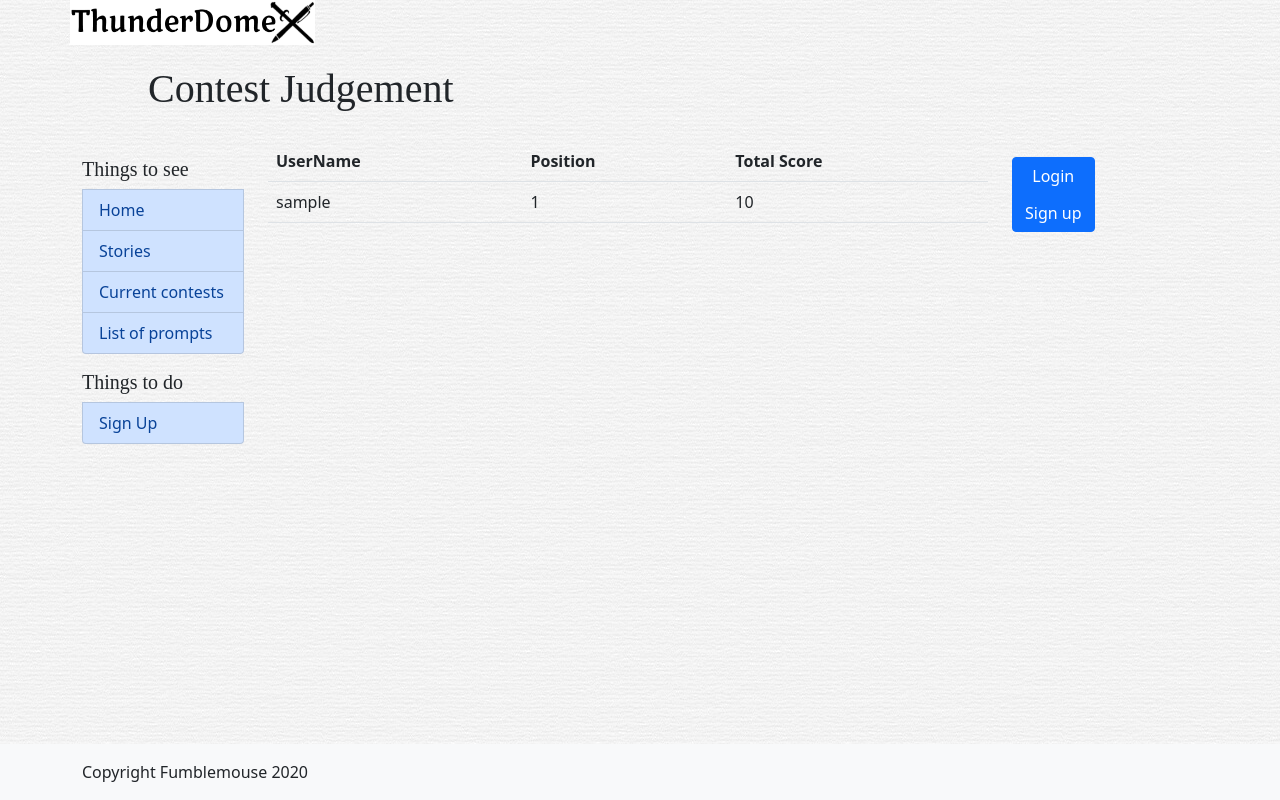
After one commit to Fumblemouse/thunderdome-writing-contest, a Django app: page /1/view-judgement-contest in a window 1280 px wide. The commit adds this page. Run offline with Django 3.2, Linux system fonts and the light colour scheme; tables that the repository leaves empty hold one stand-in row (values such as "Sample post"); some web fonts are replaced.

Commit message:
first run through of contest

```diff
--- a/td2/baseapp/static/baseapp/css/baseapp.css
+++ b/td2/baseapp/static/baseapp/css/baseapp.css
@@ -1,9 +1,11 @@
-
 html {
     position: relative;
     min-height: 100%;
   }
 
+body {
+    background: url('/static/baseapp/img/craft-paper.jpg');
+}
   h1,h2,h3,h4,h5,h6 {
     font-family: "Marko One", serif;
   }
--- a/td2/baseapp/templates/baseapp/base.html
+++ b/td2/baseapp/templates/baseapp/base.html
@@ -19,7 +19,7 @@
         {% block headtag %}{% endblock %}
     </head>
     <body class="d-flex flex-column h-100">
-        <div id="skiptocontent"><a href="#maincontent">skip to main content</a></div>
+        <div id="skiptocontent" ><a class="visually-hidden-focusable" href="#maincontent">skip to main content</a></div>
         <div class="container">
             <header>
                 <div class="row">
--- a/td2/promptarena/admin.py
+++ b/td2/promptarena/admin.py
@@ -2,8 +2,9 @@
 from django.contrib import admin # pylint: disable=unused-import
 
 # Register your models here.
-from .models import Prompt, Contest, Entry, Crit
+from .models import Prompt, Contest, Entry, Crit, Result
 admin.site.register(Prompt)
 admin.site.register(Contest)
 admin.site.register(Entry)
 admin.site.register(Crit)
+admin.site.register(Result)
--- a/td2/promptarena/models.py
+++ b/td2/promptarena/models.py
@@ -107,6 +107,8 @@ class Contest(models.Model):
             for story in judge[1]:
                 story_instance = Story.objects.get(pk = story)
                 Crit.objects.create(contest = self, reviewer= reviewer, story = story_instance )
+        self.status = 'JUDGEMENT'
+        self.save()
 
     def assign_stories(self, shuffled_stories, judges_with_stories):
         """checks for duplicates and returns list if there are none"""
@@ -118,6 +120,49 @@ class Contest(models.Model):
         for story in enumerate(judges_with_stories):
             judges_with_stories[story[0]][1].append(shuffled_stories[story[0]])
         return judges_with_stories
+
+    def judge(self):
+        """Count, Sort the results and"""
+        crits = Crit.objects.filter(contest = self.pk)
+        results = {}
+        results_order = {}
+        #create a dictionary with story as key and an array of two arrays scores, and
+        for crit in crits:
+            results.setdefault(crit.story, [[],crit.story.author])
+            results[crit.story][0].append(crit.score)
+            #results[crit.story][1] = crit.story.author
+
+        #sort the dictionary based on sum of the array (descending)
+        results_order = sorted(results.items(), key=lambda x: sum(x[1][0]), reverse=True)
+        #Create a result record for each item in the sorted array
+        for count, result in enumerate(results_order):
+            resultRow = Result.objects.create_result(self, result[1][1], result[0], len(results), count + 1, sum(result[1][0]))
+            resultRow.save()
+        self.status = 'CLOSED'
+        self.save()
+
+
+class ResultManager(models.Manager):
+    """Manager class so that they can be created by other models"""
+    def create_result(self, contest, entrant, story, number_of_entrants, position, score):
+        result = self.create(contest = contest, entrant = entrant, story = story, number_of_entrants = number_of_entrants, position = position, score = score)
+        # do something with the Result
+        return result
+
+class Result(models.Model):
+    """Stores results of contests, including positions, entrants and number of other entrants"""
+    contest = models.ForeignKey(Contest, on_delete=models.CASCADE)
+    entrant =  models.ForeignKey(
+      get_user_model(),
+      on_delete=models.SET_NULL,
+      null=True
+    )
+    story = models.ForeignKey(Story, on_delete=models.CASCADE)
+    number_of_entrants = models.PositiveSmallIntegerField()
+    position = models.PositiveSmallIntegerField()
+    score = models.PositiveSmallIntegerField()
+
+    objects = ResultManager()
 
 
 
--- /dev/null
+++ b/td2/promptarena/templates/promptarena/view-judgement-contest.html
@@ -0,0 +1,29 @@
+{% extends "baseapp/base.html" %}
+
+{% block header %}Contest Judgement{% endblock %}
+
+{% block content %}
+
+
+{% if results_context %}
+    <table class="table table-divided">
+        <tr>
+            <th>UserName</th>
+            <th>Position</th>
+            <th>Total Score</th>
+
+        </tr>
+    {% for result in results_context.all %}
+        <tr>
+            <td>{{ result.entrant.username }}</a></td>
+            <td>{{ result.position }}</td>
+            <td>{{ result.score }}</td>
+        </tr>
+    {% endfor %}
+    </table>
+
+{% else %}
+    <p>No Contests are currently active.</p>
+{% endif %}
+
+{% endblock %}
--- a/td2/promptarena/urls.py
+++ b/td2/promptarena/urls.py
@@ -14,10 +14,14 @@ urlpatterns = [
     path('view-current-contests', views.view_current_contests, name='view current contests'),
     path('view-prompts', views.view_prompts, name='view prompts'),
     path('<int:prompt_id>/view-full-prompt', views.view_full_prompt, name='view full prompt'),
+    path('<int:contest_id>/view-judgement-contest', views.view_judgement_contest, name='view judgement contest'),
+
     #enter things
     path('<int:contest_id>/enter-contest', views.enter_contest, name='enter contest'),
     #path('enter-contest-old-story', views.enter-contest-old-story, name='enter contest old story"),
     #judge things
     path('judgemode', views.judgemode, name='judgemode'),
+    path('<int:contest_id>/judge-contest', views.judge_contest, name='judge contest'),
     path('<int:story_id>/judgemode', views.judgemode, name='judgemode'),
+
 ]
--- a/td2/promptarena/views.py
+++ b/td2/promptarena/views.py
@@ -23,7 +23,7 @@ from .forms import (PromptForm,
     EnterContestNewStoryForm,
     EnterCritForm,
 )
-from .models import Prompt, Contest, Crit
+from .models import Prompt, Contest, Crit, Result
 
 
 
@@ -145,6 +145,10 @@ def enter_contest(request, contest_id,):
             'story_form' : story_form,
             }
         )
+    if contest_context.status != 'OPEN':
+        messages.error(request, 'This contest is not currently open for new entries.')
+        return render(request, 'promptarena/view-current-contests.html', {})
+
 
     return render(request, 'promptarena/enter-contest.html', {
         'contest_context' : contest_context,
@@ -153,15 +157,19 @@ def enter_contest(request, contest_id,):
         }
     )
 
+@login_required
 def close_contest(request, contest_id):
     """User closes specific contest """
     contest_context = get_object_or_404(Contest, pk=contest_id)
     context = {
         'contest_context' : contest_context,
     }
+    if contest_context.status != 'OPEN':
+        messages.error(request, 'You cannot close a contest that is not open')
+        return render(request, 'promptarena/view-full-contest.html', context)
     contest_context.close()
     messages.success(request, 'You have successfully closed the contest')
-    return render(request, 'promptarena/close-contest.html', context)
+    return render(request, 'promptarena/view-full-contest.html', context)
 
 def view_full_contest(request, contest_id):
     """User views specific prompt and metadata"""
@@ -214,3 +222,27 @@ def judgemode(request, story_id = 0):
         context['story'] = Story.objects.get(pk = story_id)
         context['form'] = crit_form
     return render(request, 'promptarena/judgemode.html', context)
+
+@login_required
+def judge_contest(request, contest_id = 0):
+    """Let they that have understanding count the number of the crits"""
+    contest_context = get_object_or_404(Contest, pk=contest_id)
+    context = {
+        'contest_context' : contest_context,
+    }
+    if contest_context.status != 'JUDGEMENT':
+        messages.error(request, 'You cannot judge a contest that is not ready for judgement')
+        return render(request, 'promptarena/view-full-contest.html', context)
+    contest_context.judge()
+    messages.success(request, 'You have successfully judged the contest')
+    context['results_context'] = Result.objects.filter(contest=contest_id)
+    return render(request, 'promptarena/view-judgement-contest.html', context)
+
+def view_judgement_contest(request, contest_id = 0):
+    """Let they that have understanding count the number of the crits"""
+    contest_context = get_object_or_404(Contest, pk=contest_id)
+    context = {
+        'contest_context' : contest_context,
+    }
+    context['results_context'] = Result.objects.filter(contest=contest_id)
+    return render(request, 'promptarena/view-judgement-contest.html', context)
```
Also changed, not shown: other parts of td2/baseapp/static/baseapp/css/baseapp.css (+2 -31 lines), td2/promptarena/templates/promptarena/view-current-contests.html (+14 -4 lines), td2/baseapp/static/baseapp/img/craft-paper.jpg (added), td2/promptarena/migrations/0007_result.py (added), td2/promptarena/migrations/0008_result_story.py (added).
